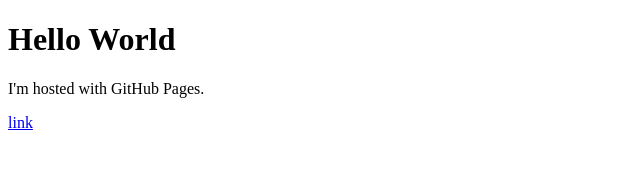
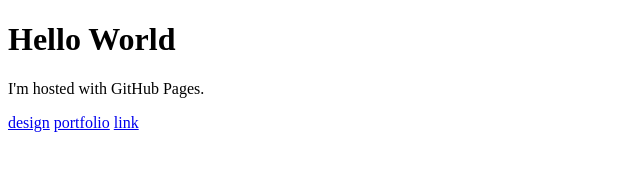
Before and after one commit to jurri/jurri.github.io, a plain HTML site: page index.html in a window 1280 px wide. Shown: the whole page, without its empty margins (0-640 px from the left). Drawn offline with Linux system fonts and the light colour scheme.

Commit message:
TASK: add change

```diff
--- a/index.html
+++ b/index.html
@@ -4,6 +4,8 @@
 <h1>Hello World</h1>
 <p>I'm hosted with GitHub Pages.</p>
 
+<a href="/design/index.html">design</a>
+<a href="/portfolio/index.html">portfolio</a>
 <a href="/design/index.html">link</a>
 </body>
 </html>
```
